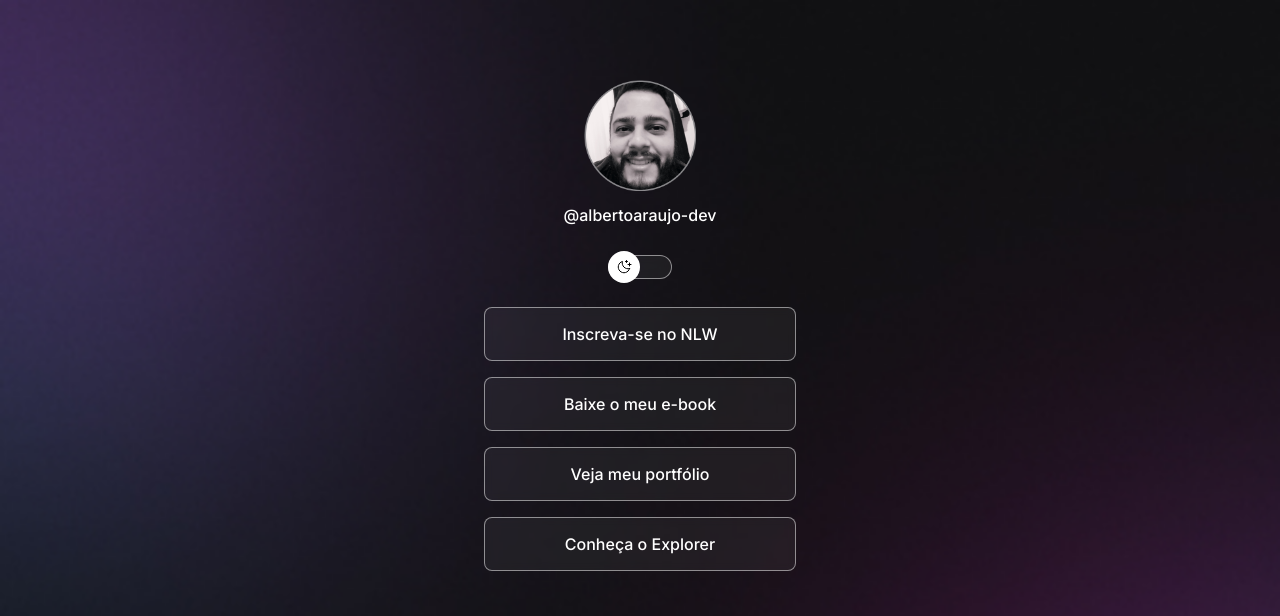
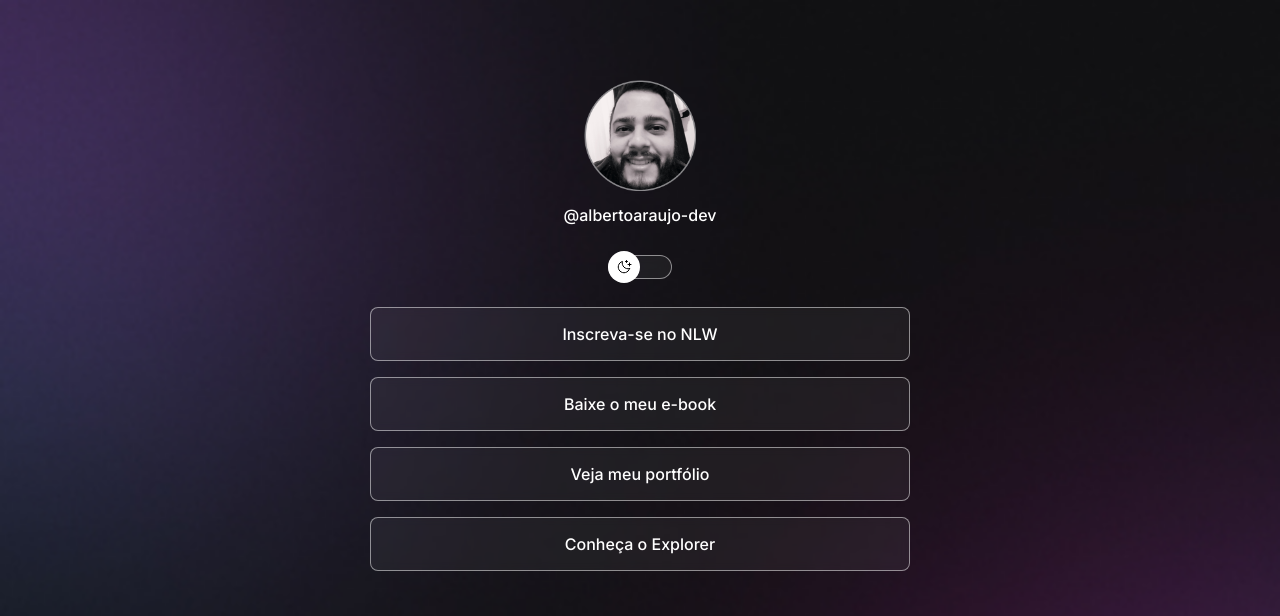
Before and after one commit to albertoaraujo-dev/dev-links, a plain HTML site: page index.html in a window 1280 px wide. Shown: the top 616 px of the page. Drawn offline with nearby package versions, Linux system fonts and the light colour scheme.

Commit message:
Ajustando width do container para desktop

```diff
--- a/style.css
+++ b/style.css
@@ -41,9 +41,10 @@ body * {
 
 /*profile*/
 #container {
-  width: 360px;
+  width: 100%;
+  max-width: 588px;
+  margin: 56px auto 0px;
   padding: 0 24px;
-  margin: 56px auto 0px;
 }
 
 #profile {
@@ -165,3 +166,6 @@ footer {
   text-align: center;
   font-size: 14px;
 }
+
+@media (min-width) {
+}
```
